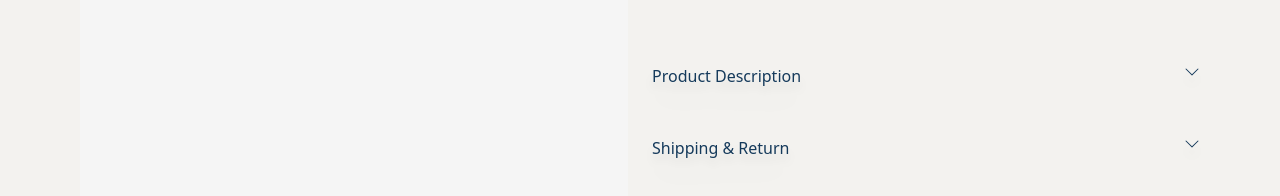
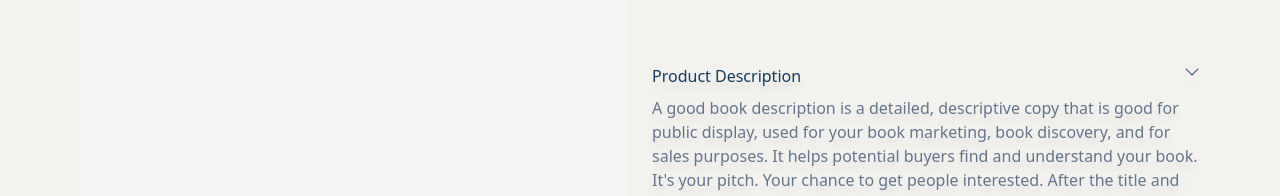
Before and after one commit to omhardaha/templates, a React (Create React App) app in the folder book-shop/: page / in a window 1280 px wide. Shown: the part 512-708 px from the top of the page. Built offline with nearby package versions, Linux system fonts and the light colour scheme.

Commit message:
fix(book-shop): description issue which is not expained at start

```diff
--- a/book-shop/src/Component/SinglePage.jsx
+++ b/book-shop/src/Component/SinglePage.jsx
@@ -53,7 +53,7 @@ export default function SinglePage() {
                             </Animated>
                         </details> */}
                         <div className='drop-shadow-xl py-6'>
-                            <details className='detailAnimaion list-none text-larq font-500'>
+                            <details open className='detailAnimaion list-none text-larq font-500'>
                                 <summary className='font-medium cursor-pointer flex items-in  justify-between'>Product Description <BsChevronDown /></summary>
                                 <p className='text-slate-500 py-2 text-normal'>A good book description is a detailed, descriptive copy that is good for public display, used for your book marketing, book discovery, and for sales purposes. It helps potential buyers find and understand your book. It's your pitch. Your chance to get people interested.
                                     After the title and the cover, the most important marketing material for your book is the description. The book description goes on the back cover and right below the price (on Amazon). It's crucial that this short paragraph be right.
@@ -62,7 +62,7 @@ export default function SinglePage() {
                             </details>
                         </div>
                         <div className='drop-shadow-xl py-6'>
-                            <details className='detailAnimaion list-none text-larq font-500'>
+                            <details open className='detailAnimaion list-none text-larq font-500'>
                                 <summary className='font-medium cursor-pointer flex items-in  justify-between'>Shipping & Return <BsChevronDown /></summary>
                                 <p className='text-slate-500 py-2 text-normal'>Free shipping on orders over $80.
                                     We would be happy to accept returns of any unused LARQ product (excluding charging cables and personalized LARQ Bottles) in its original packaging within 30 days of the purchase date.
```
Also changed, not shown: 1 other file (tests, documents, lock files or other folders).
